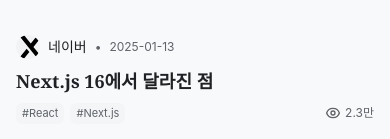
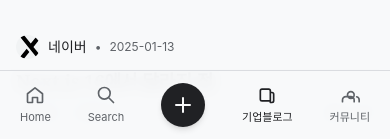
Before and after one commit to Techtaurant/fe, a Next.js app: page / in a window 390 px wide. Shown: the part 705-844 px from the top of the page. Built offline with nearby package versions, Linux system fonts and the light colour scheme; no server answers.

Commit message:
feat(home): Bottom Navigation 구현

```diff
--- a/app/components/Header.tsx
+++ b/app/components/Header.tsx
@@ -1,6 +1,8 @@
 "use client";
 
 import { useState, useRef, useEffect } from "react";
+import Link from "next/link";
+import { useRouter } from "next/navigation";
 import Image from "next/image";
 import { useUser } from "../hooks/useUser";
 import { FeedMode } from "../types";
@@ -22,6 +24,7 @@
   const dropdownRef = useRef<HTMLDivElement>(null);
   const { user, isLoading, refetch } = useUser();
   const isLoggedIn = !!user;
+  const router = useRouter();
 
   useEffect(() => {
     const handleClickOutside = (event: MouseEvent) => {
@@ -39,8 +42,14 @@
 
   const handleSearch = (e: React.FormEvent) => {
     e.preventDefault();
-    // TODO: 검색 기능 구현
-    console.log("검색:", searchQuery);
+    const trimmedQuery = searchQuery.trim();
+    if (!trimmedQuery) return;
+    router.push(`/search?q=${encodeURIComponent(trimmedQuery)}`);
+  };
+
+  const handleModeNavigate = (mode: FeedMode) => {
+    onModeChange?.(mode);
+    router.push(`/?mode=${mode}`);
   };
 
   const handleAuthClick = () => {
@@ -109,7 +118,7 @@
           {/* Mode Switcher (Desktop) */}
           <div className="hidden md:flex items-center gap-1">
             <button
-              onClick={() => onModeChange?.("company")}
+              onClick={() => handleModeNavigate("company")}
               className={`px-3 py-2 rounded-md text-sm font-medium transition-colors
                 ${
                   currentMode === "company"
@@ -120,7 +129,7 @@
               기업 블로그
             </button>
             <button
-              onClick={() => onModeChange?.("user")}
+              onClick={() => handleModeNavigate("user")}
               className={`px-3 py-2 rounded-md text-sm font-medium transition-colors
                 ${
                   currentMode === "user"
@@ -244,6 +253,133 @@
           <ThemeModeDropdown />
         </div>
       </div>
+
+      {/* Bottom Navigation (Mobile) */}
+      <nav className="md:hidden fixed bottom-0 left-0 right-0 z-[350] pb-[env(safe-area-inset-bottom)]">
+        <div className="w-full">
+          <div className="bg-background/95 backdrop-blur border-t border-border shadow-lg px-3 py-2">
+            <div className="mx-auto max-w-[520px] flex items-center justify-between">
+              <button
+                type="button"
+                onClick={handleLogoClick}
+                className="flex flex-col items-center gap-1 px-2 py-1 text-[11px] text-muted-foreground hover:text-foreground transition-colors"
+                aria-label="홈"
+              >
+                <svg
+                  className="w-5 h-5"
+                  fill="none"
+                  stroke="currentColor"
+                  viewBox="0 0 24 24"
+                >
+                  <path
+                    strokeLinecap="round"
+                    strokeLinejoin="round"
+                    strokeWidth={2}
+                    d="M3 10.5l9-7 9 7V20a1 1 0 01-1 1h-5v-6H9v6H4a1 1 0 01-1-1v-9.5z"
+                  />
+                </svg>
+                <span>Home</span>
+              </button>
+
+              <Link
+                href="/search"
+                className="flex flex-col items-center gap-1 px-2 py-1 text-[11px] text-muted-foreground hover:text-foreground transition-colors"
+                aria-label="검색"
+              >
+                <svg
+                  className="w-5 h-5"
+                  fill="none"
+                  stroke="currentColor"
+                  viewBox="0 0 24 24"
+                >
+                  <path
+                    strokeLinecap="round"
+                    strokeLinejoin="round"
+                    strokeWidth={2}
+                    d="M21 21l-6-6m2-5a7 7 0 11-14 0 7 7 0 0114 0z"
+                  />
+                </svg>
+                <span>Search</span>
+              </Link>
+
+              <Link
+              // TODO: 게시물 작성 페이지 이동
+                href="/"
+                className="flex flex-col items-center px-2 py-1"
+                aria-label="UI"
+              >
+                <div className="w-11 h-11 rounded-full bg-primary text-primary-foreground flex items-center justify-center shadow-md">
+                  <svg
+                    className="w-6 h-6"
+                    fill="none"
+                    stroke="currentColor"
+                    viewBox="0 0 24 24"
+                  >
+                    <path
+                      strokeLinecap="round"
+                      strokeLinejoin="round"
+                      strokeWidth={2}
+                      d="M12 5v14m7-7H5"
+                    />
+                  </svg>
+                </div>
+              </Link>
+
+              <button
+                type="button"
+                onClick={() => handleModeNavigate("company")}
+                className={`flex flex-col items-center gap-1 px-2 py-1 text-[11px] transition-colors ${
+                  currentMode === "company"
+                    ? "text-foreground"
+                    : "text-muted-foreground hover:text-foreground"
+                }`}
+                aria-label="기업 블로그"
+              >
+                <svg
+                  className="w-5 h-5"
+                  fill="none"
+                  stroke="currentColor"
+                  viewBox="0 0 24 24"
+                >
+                  <path
+                    strokeLinecap="round"
+                    strokeLinejoin="round"
+                    strokeWidth={2}
+                    d="M4 7a2 2 0 012-2h8a2 2 0 012 2v12H6a2 2 0 01-2-2V7zM16 9h2a2 2 0 012 2v8a2 2 0 01-2 2h-2V9z"
+                  />
+                </svg>
+                <span>기업블로그</span>
+              </button>
+
+              <button
+                type="button"
+                onClick={() => handleModeNavigate("user")}
+                className={`flex flex-col items-center gap-1 px-2 py-1 text-[11px] transition-colors ${
+                  currentMode === "user"
+                    ? "text-foreground"
+                    : "text-muted-foreground hover:text-foreground"
+                }`}
+                aria-label="커뮤니티"
+              >
+                <svg
+                  className="w-5 h-5"
+                  fill="none"
+                  stroke="currentColor"
+                  viewBox="0 0 24 24"
+                >
+                  <path
+                    strokeLinecap="round"
+                    strokeLinejoin="round"
+                    strokeWidth={2}
+                    d="M17 20v-2a4 4 0 00-4-4H7a4 4 0 00-4 4v2m14-8a4 4 0 10-8 0 4 4 0 008 0zm6 8v-2a4 4 0 00-3-3.87"
+                  />
+                </svg>
+                <span>커뮤니티</span>
+              </button>
+            </div>
+          </div>
+        </div>
+      </nav>
     </header>
   );
 }
--- a/app/page.tsx
+++ b/app/page.tsx
@@ -1,157 +1,22 @@
 "use client";
 
 import { useState } from "react";
+import { useSearchParams } from "next/navigation";
 import Header from "./components/Header";
 import Sidebar from "./components/Sidebar";
 import FilterBar from "./components/FilterBar";
 import PostCard from "./components/PostCard";
-import { FilterState, Post, Tag, TechBlog, FeedMode, User } from "./types";
+import { FilterState, Post, FeedMode } from "./types";
+import {
+  DUMMY_TAGS,
+  DUMMY_TECH_BLOGS,
+  DUMMY_COMPANY_POSTS,
+  DUMMY_COMMUNITY_POSTS,
+} from "./data/dummyData";
 
-// 더미 데이터
-const DUMMY_TAGS: Tag[] = [
-  { id: "1", name: "React" },
-  { id: "2", name: "TypeScript" },
-  { id: "3", name: "Next.js" },
-  { id: "4", name: "Node.js" },
-  { id: "5", name: "DevOps" },
-  { id: "6", name: "AWS" },
-  { id: "7", name: "Docker" },
-  { id: "8", name: "Kubernetes" },
-  { id: "9", name: "Vue.js" },
-  { id: "10", name: "Angular" },
-  { id: "11", name: "Python" },
-  { id: "12", name: "Java" },
-  { id: "13", name: "Spring" },
-  { id: "14", name: "Django" },
-  { id: "15", name: "GraphQL" },
-];
-
-const DUMMY_TECH_BLOGS: TechBlog[] = [
-  { id: "1", name: "토스", iconUrl: "/next.svg" },
-  { id: "2", name: "카카오", iconUrl: "/next.svg" },
-  { id: "3", name: "네이버", iconUrl: "/next.svg" },
-  { id: "4", name: "우아한형제들", iconUrl: "/next.svg" },
-  { id: "5", name: "라인", iconUrl: "/next.svg" },
-  { id: "6", name: "쿠팡", iconUrl: "/next.svg" },
-  { id: "7", name: "당근마켓", iconUrl: "/next.svg" },
-  { id: "8", name: "뱅크샐러드", iconUrl: "/next.svg" },
-  { id: "9", name: "야놀자", iconUrl: "/next.svg" },
-  { id: "10", name: "컬리", iconUrl: "/next.svg" },
-];
-
-const DUMMY_USERS: User[] = [
-  { id: "u1", name: "김개발", email: "dev1@test.com", profileImageUrl: "", role: "USER" },
-  { id: "u2", name: "이코딩", email: "dev2@test.com", profileImageUrl: "", role: "USER" },
-  { id: "u3", name: "박해커", email: "dev3@test.com", profileImageUrl: "", role: "USER" },
-];
-
-const DUMMY_COMPANY_POSTS: Post[] = [
-  {
-    id: "c1",
-    type: 'company',
-    title: "React 19의 새로운 기능과 변화",
-    thumbnailUrl: "/next.svg",
-    viewCount: 15420,
-    tags: [DUMMY_TAGS[0], DUMMY_TAGS[1]],
-    techBlog: DUMMY_TECH_BLOGS[0],
-    isRead: false,
-    publishedAt: "2025-01-15",
-    url: "https://toss.tech",
-  },
-  {
-    id: "c2",
-    type: 'company',
-    title: "TypeScript 5.0 릴리즈 노트 정리",
-    thumbnailUrl: "/next.svg",
-    viewCount: 8350,
-    tags: [DUMMY_TAGS[1]],
-    techBlog: DUMMY_TECH_BLOGS[1],
-    isRead: true,
-    publishedAt: "2025-01-14",
-    url: "https://tech.kakao.com",
-  },
-  {
-    id: "c3",
-    type: 'company',
-    title: "Next.js 16에서 달라진 점",
-    viewCount: 23100,
-    tags: [DUMMY_TAGS[0], DUMMY_TAGS[2]],
-    techBlog: DUMMY_TECH_BLOGS[2],
-    isRead: false,
-    publishedAt: "2025-01-13",
-    url: "https://d2.naver.com",
-  },
-  {
-    id: "c4",
-    type: 'company',
-    title: "AWS Lambda에서 컨테이너 이미지 사용하기",
-    thumbnailUrl: "/next.svg",
-    viewCount: 5200,
-    tags: [DUMMY_TAGS[4], DUMMY_TAGS[5]],
-    techBlog: DUMMY_TECH_BLOGS[3],
-    isRead: false,
-    publishedAt: "2025-01-12",
-    url: "https://techblog.woowahan.com",
-  },
-  {
-    id: "c5",
-    type: 'company',
-    title: "Kubernetes 운영 경험 공유",
-    thumbnailUrl: "/next.svg",
-    viewCount: 12800,
-    tags: [DUMMY_TAGS[4], DUMMY_TAGS[7]],
-    techBlog: DUMMY_TECH_BLOGS[4],
-    isRead: true,
-    publishedAt: "2025-01-11",
-    url: "https://engineering.linecorp.com",
-  },
-];
-
-const DUMMY_COMMUNITY_POSTS: Post[] = [
-  {
-    id: "u1",
-    type: 'community',
-    title: "주니어 개발자의 이직 회고",
-    viewCount: 1200,
-    likeCount: 56,
-    commentCount: 12,
-    tags: [DUMMY_TAGS[0]],
-    author: DUMMY_USERS[0],
-    isRead: false,
-    publishedAt: "2025-01-16",
-    url: "/post/u1",
-  },
-  {
-    id: "u2",
-    type: 'community',
-    title: "사이드 프로젝트 실패 경험담",
-    viewCount: 3400,
-    likeCount: 128,
-    commentCount: 45,
-    tags: [DUMMY_TAGS[2], DUMMY_TAGS[4]],
-    author: DUMMY_USERS[1],
-    isRead: false,
-    publishedAt: "2025-01-15",
-    url: "/post/u2",
-  },
-  {
-    id: "u3",
-    type: 'community',
-    title: "오늘 배운 알고리즘 정리",
-    viewCount: 150,
-    likeCount: 5,
-    commentCount: 0,
-    tags: [DUMMY_TAGS[11]],
-    author: DUMMY_USERS[2],
-    isRead: false,
-    publishedAt: "2025-01-14",
-    url: "/post/u3",
-  },
-];
-
-export default function Home() {
+function HomeContent({ initialMode }: { initialMode: FeedMode }) {
   const [filterState, setFilterState] = useState<FilterState>({
-    mode: 'company',
+    mode: initialMode,
     dateRange: 'all',
     sortBy: 'latest',
     searchUser: '',
@@ -307,3 +172,12 @@
     </div>
   );
 }
+
+export default function Home() {
+  const searchParams = useSearchParams();
+  const modeParam = searchParams.get("mode");
+  const initialMode: FeedMode =
+    modeParam === "user" || modeParam === "company" ? modeParam : "company";
+
+  return <HomeContent key={initialMode} initialMode={initialMode} />;
+}
```
